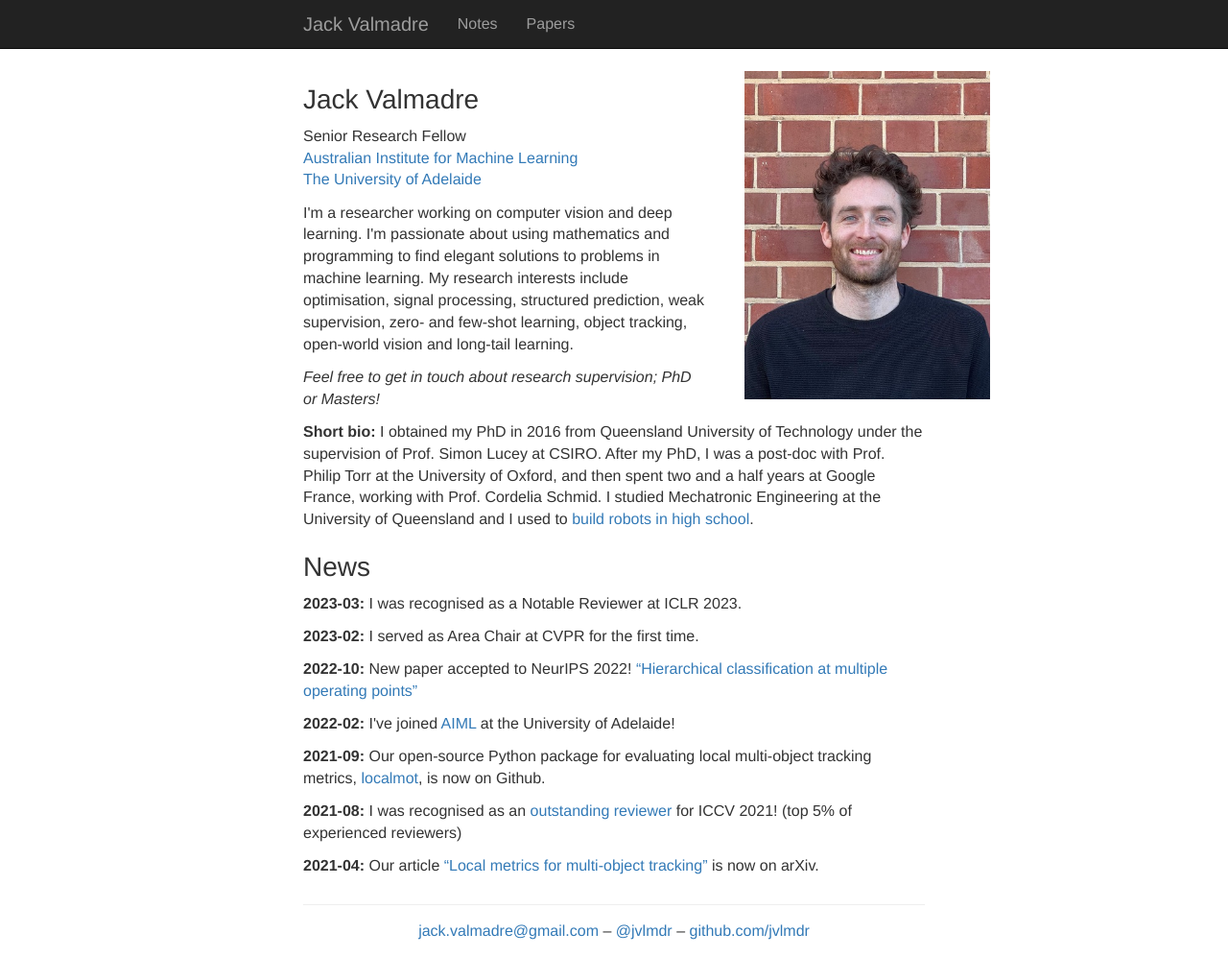
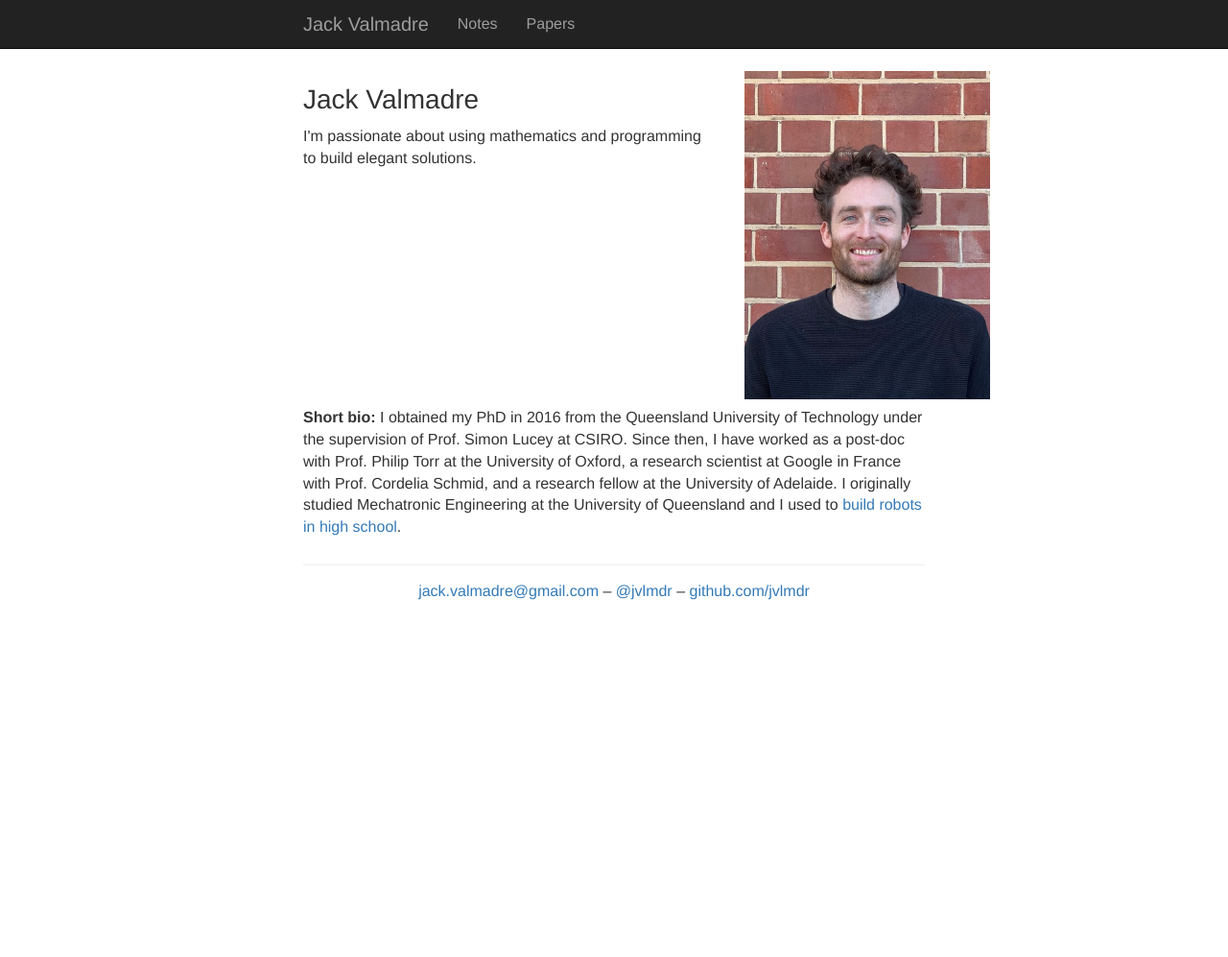
Before and after one commit to jvlmdr/jack.valmadre.net, a Jekyll site: the page built from index.html, in a window 1280 px wide and 997 px high. Shown: the whole window at 96% size. Built offline with Jekyll 4.4.1, drawn with Linux system fonts in a browser that asks for light colours; nearby versions of some CDN libraries.

Commit message:
Update employment, bio; remove research

```diff
--- a/index.html
+++ b/index.html
@@ -9,16 +9,8 @@ layout: default
 <div class="col-md-8">
 <h3>Jack Valmadre</h3>
 <p>
-  Senior Research Fellow<br />
-  <a href="https://www.adelaide.edu.au/aiml/">Australian Institute for Machine Learning</a><br />
-  <a href="https://www.adelaide.edu.au/">The University of Adelaide</a>
+  I'm passionate about using mathematics and programming to build elegant solutions.
 </p>
-<p>
-  I'm a researcher working on computer vision and deep learning.
-  I'm passionate about using mathematics and programming to find elegant solutions to problems in machine learning.
-  My research interests include optimisation, signal processing, structured prediction, weak supervision, zero- and few-shot learning, object tracking, open-world vision and long-tail learning.
-</p>
-<p><em>Feel free to get in touch about research supervision; PhD or Masters!</em></p>
 </div>
 <div class="col-md-4" style="text-align: center;">
 <img src="/assets/jack-2023-03.jpg" width="256px" style="margin: 1ex;" />
@@ -29,18 +21,10 @@ layout: default
 <div class="col-md-12">
 <p>
   <strong>Short bio:</strong>
-  I obtained my PhD in 2016 from Queensland University of Technology under the supervision of Prof. Simon Lucey at CSIRO.
-  After my PhD, I was a post-doc with Prof. Philip Torr at the University of Oxford, and then spent two and a half years at Google France, working with Prof. Cordelia Schmid.
-  I studied Mechatronic Engineering at the University of Queensland and I used to <a href="https://web.archive.org/web/20210223203312/http://robocup.quantumtorque.com/de/">build robots in high school</a>.
+  I obtained my PhD in 2016 from the Queensland University of Technology under the supervision of Prof. Simon Lucey at CSIRO.
+  Since then, I have worked as a post-doc with Prof. Philip Torr at the University of Oxford, a research scientist at Google in France with Prof. Cordelia Schmid, and a research fellow at the University of Adelaide.
+  I originally studied Mechatronic Engineering at the University of Queensland and I used to <a href="https://web.archive.org/web/20210223203312/http://robocup.quantumtorque.com/de/">build robots in high school</a>.
 </p>
-<h3>News</h3>
-<p><strong>2023-03:</strong> I was recognised as a Notable Reviewer at ICLR 2023.</p>
-<p><strong>2023-02:</strong> I served as Area Chair at CVPR for the first time.</p>
-<p><strong>2022-10:</strong> New paper accepted to NeurIPS 2022! <a href="https://arxiv.org/abs/2210.10929">&ldquo;Hierarchical classification at multiple operating points&rdquo;</a></p>
-<p><strong>2022-02:</strong> I've joined <a href="https://www.adelaide.edu.au/aiml/">AIML</a> at the University of Adelaide!</p>
-<p><strong>2021-09:</strong> Our open-source Python package for evaluating local multi-object tracking metrics, <a href="https://github.com/google-research/localmot">localmot</a>, is now on Github.</p>
-<p><strong>2021-08:</strong> I was recognised as an <a href="https://iccv2021.thecvf.com/outstanding-reviewers">outstanding reviewer</a> for ICCV 2021! (top 5% of experienced reviewers)</p>
-<p><strong>2021-04:</strong> Our article <a href="https://arxiv.org/abs/2104.02631">&ldquo;Local metrics for multi-object tracking&rdquo;</a> is now on arXiv.</p>
 </div>
 </div><!-- row -->
 
```
